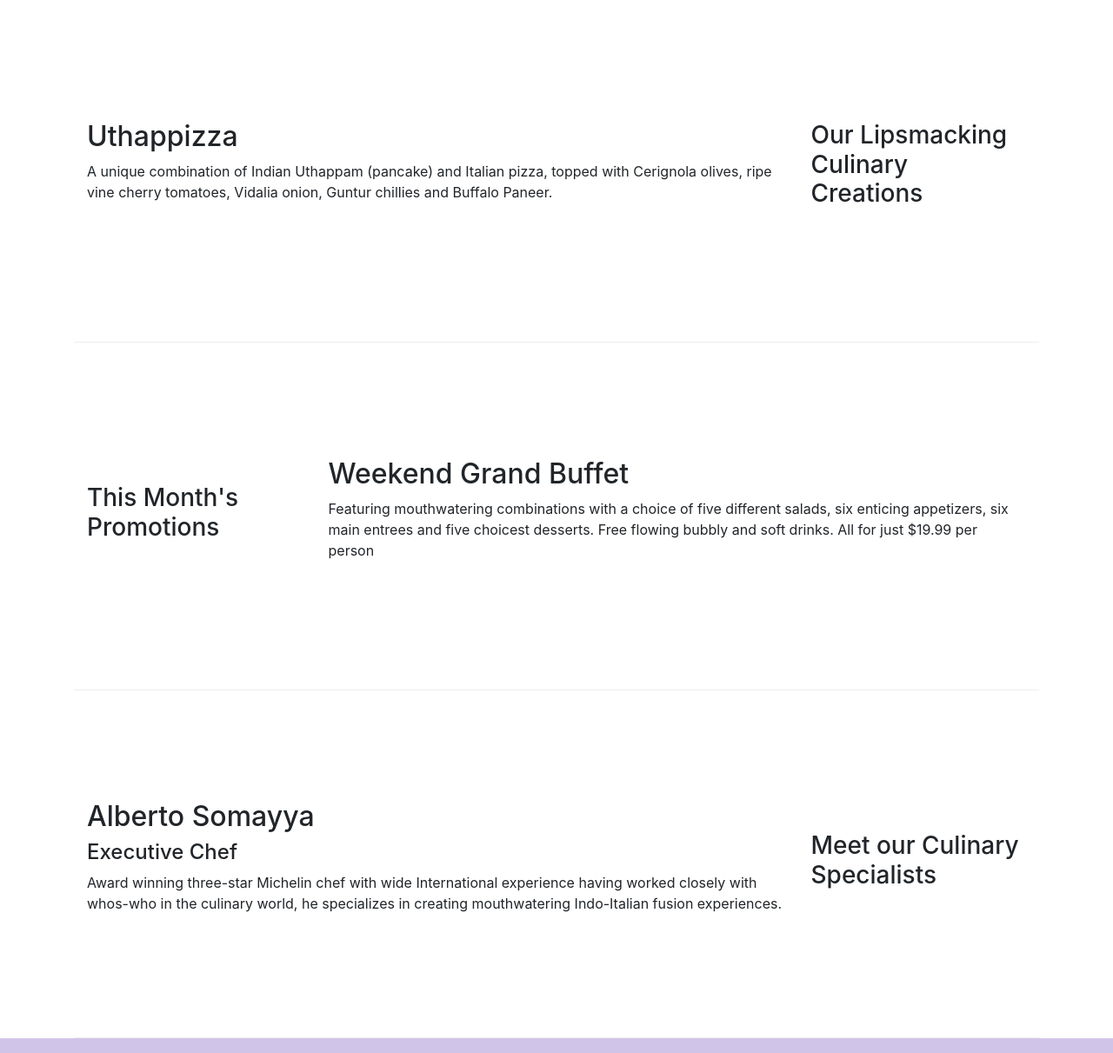
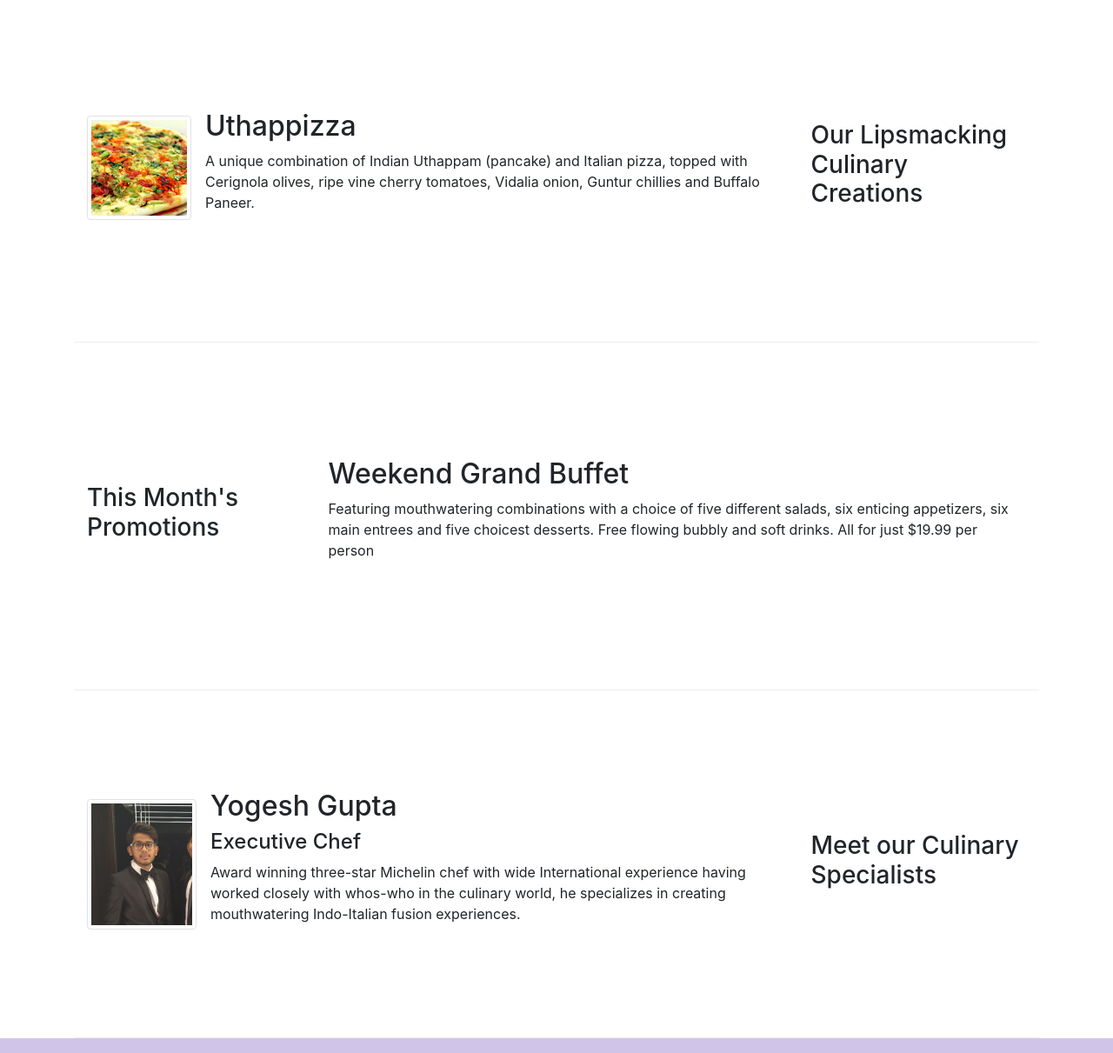
Before and after one commit to yogigupta1206/FrontEnd_Restaurant_Website, a website: page index.html in a window 1280 px wide. Shown: the part 340-1551 px from the top of the page at 87% size. Drawn offline with nearby package versions, Linux system fonts and the light colour scheme.

Commit message:
Media Addtion

```diff
--- a/index.html
+++ b/index.html
@@ -23,7 +23,7 @@
             <button class="navbar-toggler" type="button" data-toggle="collapse" data-target="#Navbar">
                 <span class="navbar-toggler-icon"></span>
             </button>
-            <a class="navbar-brand text-white" style="font-size:23px" href="#">Ristorante Con Fusion</a>
+            <a class="navbar-brand text-white" style="font-size:23px" href="#"><img src="img/logo.png" height="30" width="41">Ristorante Con Fusion</a>
 
             <div class="collapse navbar-collapse" id="Navbar">
                 <ul class="navbar-nav ml-auto mr-auto ">
@@ -44,7 +44,8 @@
                     <h1>Ristorante con Fusion</h1>
                     <p>We take inspiration from the World's best cuisines, and create a unique fusion experience. Our lipsmacking creations will tickle your culinary senses!</p>
                 </div>
-                <div class="col-12 col-sm">
+                <div class="col-12 col-sm align-self-center">
+                    <img src="img/logo.png" class="img-fluid">
                 </div>
             </div>
         </div>
@@ -56,8 +57,13 @@
                 <h3>Our Lipsmacking Culinary Creations</h3>
             </div>
             <div class="col col-sm order-sm-first col-md">
-                <h2>Uthappizza</h2>
-                <p>A unique combination of Indian Uthappam (pancake) and Italian pizza, topped with Cerignola olives, ripe vine cherry tomatoes, Vidalia onion, Guntur chillies and Buffalo Paneer.</p>
+                <div class="media">
+                    <img class="d-flex mr-3 img-thumbnail align-self-center" src="img/uthappizza.png" alt="Uthappizza">
+                    <div class="media-body">
+                        <h2 class="mt-0">Uthappizza</h2>
+                        <p class="d-none d-sm-block">A unique combination of Indian Uthappam (pancake) and Italian pizza, topped with Cerignola olives, ripe vine cherry tomatoes, Vidalia onion, Guntur chillies and Buffalo Paneer.</p>
+                    </div>
+                </div>
             </div>
         </div>
 
@@ -68,7 +74,7 @@
             </div>
             <div class="col col-sm col-md">
                 <h2>Weekend Grand Buffet</h2>
-                <p>Featuring mouthwatering combinations with a choice of five different salads, six enticing appetizers, six main entrees and five choicest desserts. Free flowing bubbly and soft drinks. All for just $19.99 per person </p>
+                <p class="d-none d-sm-block">Featuring mouthwatering combinations with a choice of five different salads, six enticing appetizers, six main entrees and five choicest desserts. Free flowing bubbly and soft drinks. All for just $19.99 per person </p>
             </div>
         </div>
 
@@ -77,9 +83,14 @@
                 <h3>Meet our Culinary Specialists</h3>
             </div>
             <div class="col col-sm order-sm-first col-md">
-                <h2>Alberto Somayya</h2>
-                <h4>Executive Chef</h4>
-                <p>Award winning three-star Michelin chef with wide International experience having worked closely with whos-who in the culinary world, he specializes in creating mouthwatering Indo-Italian fusion experiences. </p>
+                <div class="media">
+                    <img class="d-flex mr-3 img-thumbnail align-self-center" src="img/alberto.png" alt="Alberto Somayya">
+                    <div class="media-body">
+                        <h2>Yogesh Gupta</h2>
+                        <h4>Executive Chef</h4>
+                        <p class="d-none d-sm-block">Award winning three-star Michelin chef with wide International experience having worked closely with whos-who in the culinary world, he specializes in creating mouthwatering Indo-Italian fusion experiences. </p>
+                    </div>
+                </div>
             </div>
         </div>
     </div>
```
Also changed, not shown: aboutus.html (+3 -2 lines), contactus.html (+3 -2 lines), img/alberto.png (added), img/buffet.png (added), img/logo.png (added), img/uthappizza.png (added), 1 other file.
